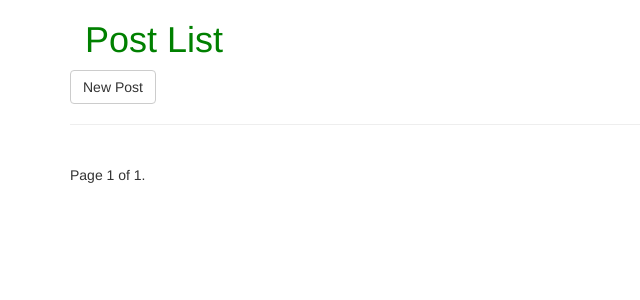
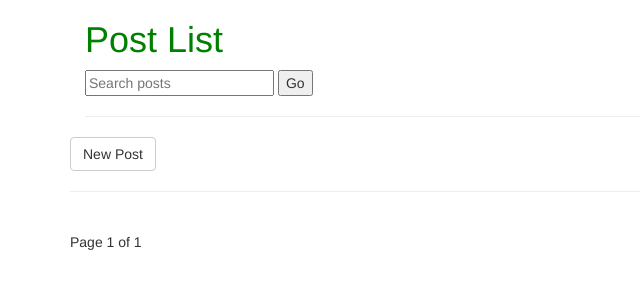
Before and after one commit to blogscot/django-examples, a Django app: page /posts/ in a window 1280 px wide. Shown: the top 300 px of the page, without its empty margins (0-640 px from the left). Run offline with Django 3.2, Linux system fonts and the light colour scheme; data comes from the database, SQL or seed files in the repository; some libraries are stand-ins or nearby versions.

Commit message:
Search Posts

```diff
--- a/blog/posts/templates/posts/post_list.html
+++ b/blog/posts/templates/posts/post_list.html
@@ -3,6 +3,11 @@
 
 <div class="col-sm-12">
     <h1>Post List</h1>
+    <form action="" method="GET">
+        <input type="text" name="q" value="{{ request.GET.q }}" placeholder="Search posts">
+        <button type="submit">Go</button>
+    </form>
+    <hr>
     <div class="row">
         {% for post in posts %}
         <div class="col-sm-12">
@@ -16,7 +21,7 @@
                     {% if post.publish > today %}
                         <span style="color: green; font-weight: bold;">*{{ post.publish }}*</span>
                     {% else %}
-                        <weak></weak>{{ post.publish }}
+                        {{ post.publish }}
                     {% endif %}
                     {% if post.draft %}
                         <span style="color: red; font-weight: bold;"> Draft</span>
@@ -38,15 +43,17 @@
         <div class="pagination">
         <span class="step-links">
             {% if posts.has_previous %}
-                <a href="?page={{ posts.previous_page_number }}">previous</a>
+                <a href="?page={{ posts.previous_page_number }}
+                {% if request.GET.q %}&q={{ request.GET.q }}{% endif %}">previous</a>
             {% endif %}
 
             <span class="current">
-                Page {{ posts.number }} of {{ posts.paginator.num_pages }}.
+                Page {{ posts.number }} of {{ posts.paginator.num_pages }}
             </span>
 
             {% if posts.has_next %}
-                <a href="?page={{ posts.next_page_number }}">next</a>
+                <a href="?page={{ posts.next_page_number }}
+                {% if request.GET.q %}&q={{ request.GET.q }}{% endif %}">next</a>
             {% endif %}
         </span>
         </div>
--- a/blog/posts/views.py
+++ b/blog/posts/views.py
@@ -1,6 +1,7 @@
 from django.contrib import messages
 from django.core.paginator import Paginator, EmptyPage, PageNotAnInteger
 from django.core.urlresolvers import reverse
+from django.db.models import Q
 from django.http import Http404, HttpResponseRedirect
 from django.shortcuts import render, get_object_or_404, redirect
 from django.utils import timezone
@@ -48,8 +49,16 @@
     if user.is_staff or user.is_superuser:
         posts = Post.objects.all()
 
-    paginator = Paginator(posts, 6)  # Show 25 contacts per page
+    query = request.GET.get('q')
+    if query:
+        posts = posts.filter(
+            Q(title__icontains=query) |
+            Q(content__icontains=query) |
+            Q(user__first_name__icontains=query) |
+            Q(user__last_name__icontains=query)
+        ).distinct()
 
+    paginator = Paginator(posts, 6)  # Show 6 contacts per page
     page = request.GET.get('page')
     try:
         posts_per_page = paginator.page(page)
```
